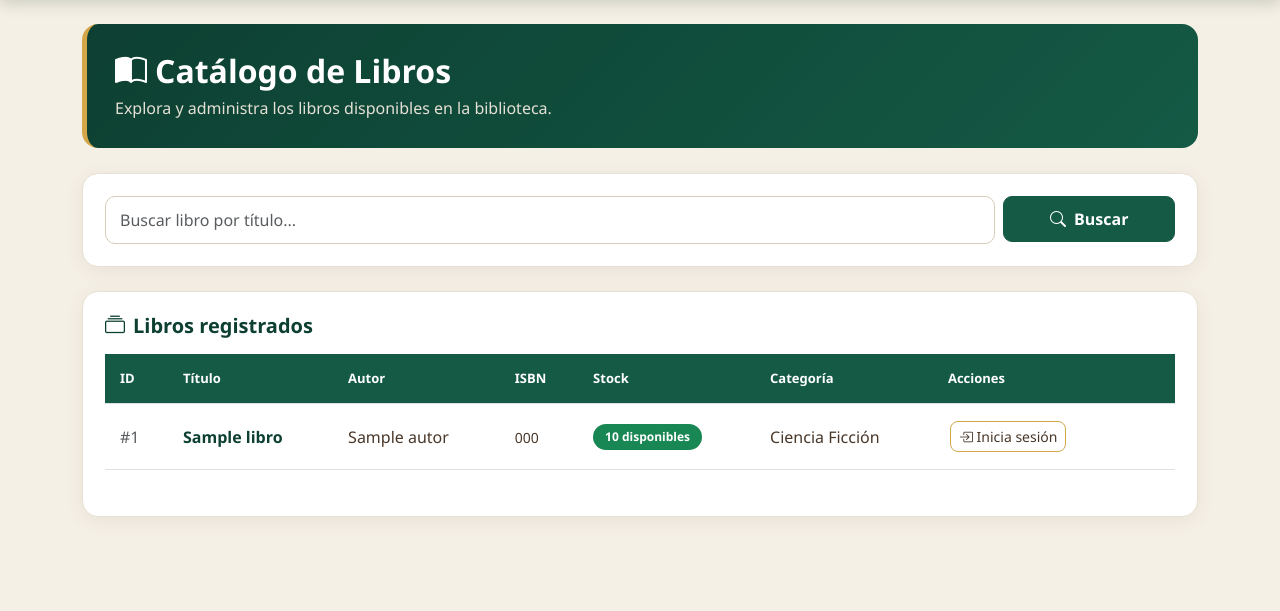
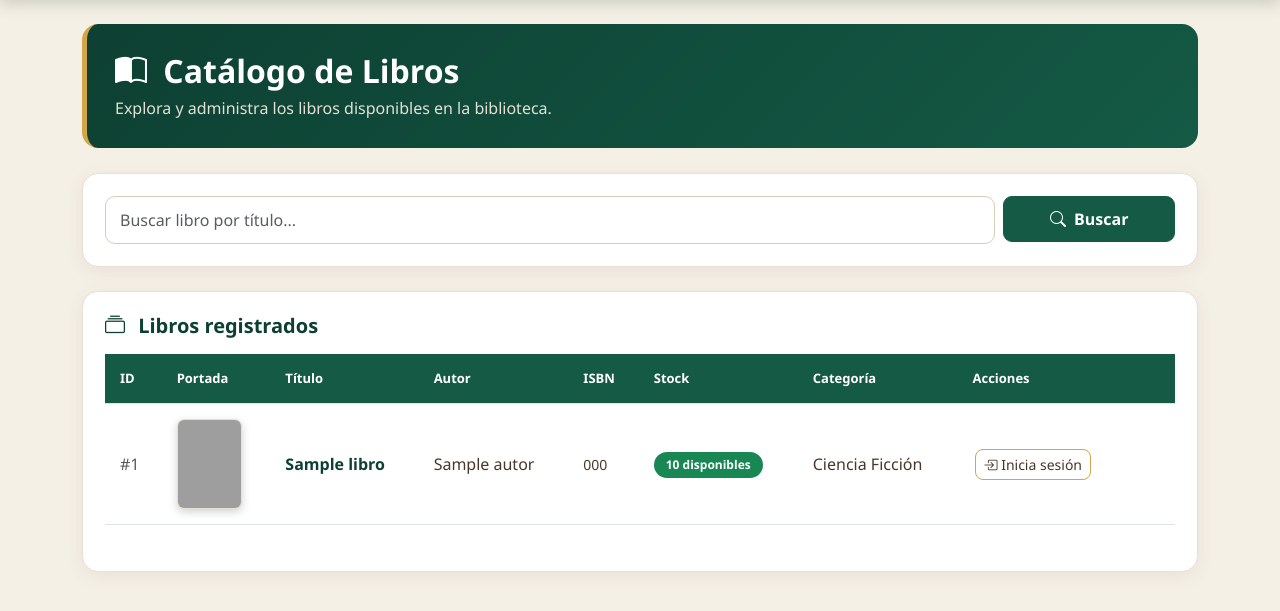
Before and after one commit to agus30099/biblioteca-laravel, a Laravel app: page /libros in a window 1280 px wide. Shown: the part 71-682 px from the top of the page. Run offline with Laravel 12, Linux system fonts and the light colour scheme; data comes from the database, SQL or seed files in the repository; tables that the repository leaves empty hold one stand-in row (values such as "Sample post"); parts of the project's set-up code (start-up, migrations or seed data) failed here and were passed over; grey boxes are pictures that could not be loaded.

Commit message:
portadas

```diff
--- a/resources/views/libros/index.blade.php
+++ b/resources/views/libros/index.blade.php
@@ -4,6 +4,7 @@
 @section('title', 'Catálogo de Libros')
 
 @section('content')
+
 <style>
     .catalog-header {
         background: linear-gradient(135deg, #0D4032, #145A45);
@@ -58,6 +59,29 @@
     .book-title {
         font-weight: 700;
         color: #0D4032;
+    }
+
+    .book-cover {
+        width: 65px;
+        height: 90px;
+        object-fit: cover;
+        border-radius: 7px;
+        box-shadow: 0 3px 8px rgba(0,0,0,.18);
+        border: 1px solid #E8E0D2;
+        background: #F5F0E6;
+    }
+
+    .book-cover-placeholder {
+        width: 65px;
+        height: 90px;
+        background: #F5F0E6;
+        color: #145A45;
+        border-radius: 7px;
+        display: none;
+        align-items: center;
+        justify-content: center;
+        font-size: 25px;
+        border: 1px solid #E8E0D2;
     }
 
     .stock-badge {
@@ -144,34 +168,50 @@
                 <li>{{ $error }}</li>
             @endforeach
         </ul>
+
         <button type="button" class="btn-close" data-bs-dismiss="alert"></button>
     </div>
 @endif
 
 <div class="catalog-header d-flex justify-content-between align-items-center flex-wrap gap-3">
+
     <div>
-        <h2><i class="bi bi-book-half me-2"></i>Catálogo de Libros</h2>
+        <h2>
+            <i class="bi bi-book-half me-2"></i>
+            Catálogo de Libros
+        </h2>
+
         <p>Explora y administra los libros disponibles en la biblioteca.</p>
     </div>
 
     <div class="d-flex flex-wrap gap-2">
+
         @auth
             @if(auth()->user()->role == 'admin')
-                <a href="{{ route('libros.export') }}" class="btn btn-outline-light catalog-btn">
-                    <i class="bi bi-file-earmark-excel me-1"></i> Exportar CSV
+
+                <a href="{{ route('libros.export') }}"
+                   class="btn btn-outline-light catalog-btn">
+                    <i class="bi bi-file-earmark-excel me-1"></i>
+                    Exportar CSV
                 </a>
 
-                <a href="{{ route('libros.create') }}" class="btn btn-gold catalog-btn">
-                    <i class="bi bi-plus-circle me-1"></i> Nuevo Libro
+                <a href="{{ route('libros.create') }}"
+                   class="btn btn-gold catalog-btn">
+                    <i class="bi bi-plus-circle me-1"></i>
+                    Nuevo Libro
                 </a>
+
             @endif
         @endauth
+
     </div>
 </div>
 
 <div class="card catalog-card mb-4">
     <div class="card-body">
+
         <form action="{{ route('libros.index') }}" method="GET" class="row g-2">
+
             <div class="col-md-10">
                 <input
                     type="text"
@@ -184,26 +224,36 @@
 
             <div class="col-md-2">
                 <button type="submit" class="btn btn-catalog catalog-btn w-100">
-                    <i class="bi bi-search me-1"></i> Buscar
+                    <i class="bi bi-search me-1"></i>
+                    Buscar
                 </button>
             </div>
+
         </form>
+
     </div>
 </div>
 
 <div class="card catalog-card">
     <div class="card-body">
+
         <div class="d-flex justify-content-between align-items-center mb-3">
+
             <h5 class="fw-bold mb-0" style="color:#0D4032;">
-                <i class="bi bi-collection me-2"></i>Libros registrados
+                <i class="bi bi-collection me-2"></i>
+                Libros registrados
             </h5>
+
         </div>
 
         <div class="table-responsive">
+
             <table class="table table-hover catalog-table align-middle mb-0">
+
                 <thead>
                     <tr>
                         <th>ID</th>
+                        <th>Portada</th>
                         <th>Título</th>
                         <th>Autor</th>
                         <th>ISBN</th>
@@ -214,15 +264,38 @@
                 </thead>
 
                 <tbody>
+
                     @forelse($libros as $libro)
+
                         <tr>
-                            <td class="text-muted">#{{ $libro->id }}</td>
+
+                            <td class="text-muted">
+                                #{{ $libro->id }}
+                            </td>
 
                             <td>
-                                <span class="book-title">{{ $libro->titulo }}</span>
+                                <img
+                                    src="https://covers.openlibrary.org/b/isbn/{{ str_replace('-', '', $libro->isbn) }}-M.jpg"
+                                    class="book-cover"
+                                    alt="Portada de {{ $libro->titulo }}"
+                                    loading="lazy"
+                                    onerror="this.style.display='none'; this.nextElementSibling.style.display='flex';"
+                                >
+
+                                <div class="book-cover-placeholder">
+                                    <i class="bi bi-book"></i>
+                                </div>
                             </td>
 
-                            <td>{{ $libro->autor->nombre ?? 'Sin autor' }}</td>
+                            <td>
+                                <span class="book-title">
+                                    {{ $libro->titulo }}
+                                </span>
+                            </td>
+
+                            <td>
+                                {{ $libro->autor->nombre ?? 'Sin autor' }}
+                            </td>
 
                             <td>
                                 <small>{{ $libro->isbn }}</small>
@@ -235,23 +308,29 @@
                             </td>
 
                             <td>
-                                {{ $libro->categoria->nombre }}
+                                {{ $libro->categoria->nombre ?? 'Sin categoría' }}
                             </td>
 
                             <td class="catalog-actions">
+
                                 @auth
+
                                     @if(auth()->user()->role == 'admin')
+
                                         <a href="{{ route('libros.edit', $libro) }}"
                                            class="btn btn-sm btn-outline-gold"
                                            title="Editar libro">
+
                                             <i class="bi bi-pencil-square"></i>
                                             Editar
+
                                         </a>
 
                                         <form action="{{ route('libros.destroy', $libro) }}"
                                               method="POST"
                                               class="d-inline"
                                               onsubmit="return confirm('¿Eliminar libro?')">
+
                                             @csrf
                                             @method('DELETE')
 
@@ -259,58 +338,108 @@
                                                 <i class="bi bi-trash"></i>
                                                 Eliminar
                                             </button>
+
                                         </form>
+
                                     @else
+
                                         @if($libro->stock == 0)
-                                            <form action="{{ route('reservas.store') }}" method="POST" class="d-inline">
+
+                                            <form action="{{ route('reservas.store') }}"
+                                                  method="POST"
+                                                  class="d-inline">
+
                                                 @csrf
-                                                <input type="hidden" name="libro_id" value="{{ $libro->id }}">
+
+                                                <input type="hidden"
+                                                       name="libro_id"
+                                                       value="{{ $libro->id }}">
 
                                                 <button type="submit"
                                                         class="btn btn-sm btn-gold"
                                                         onclick="return confirm('¿Reservar este libro?')">
+
                                                     <i class="bi bi-bookmark-plus"></i>
                                                     Reservar
+
                                                 </button>
+
                                             </form>
+
                                         @else
-                                            <form action="{{ route('prestamos.store') }}" method="POST" class="d-inline">
+
+                                            <form action="{{ route('prestamos.store') }}"
+                                                  method="POST"
+                                                  class="d-inline">
+
                                                 @csrf
-                                                <input type="hidden" name="libro_id" value="{{ $libro->id }}">
-                                                <input type="hidden" name="fecha_prestamo" value="{{ date('Y-m-d') }}">
+
+                                                <input type="hidden"
+                                                       name="libro_id"
+                                                       value="{{ $libro->id }}">
+
+                                                <input type="hidden"
+                                                       name="fecha_prestamo"
+                                                       value="{{ date('Y-m-d') }}">
 
                                                 <button type="submit"
                                                         class="btn btn-sm btn-catalog"
                                                         onclick="return confirm('¿Solicitar este libro al bibliotecario?')">
+
                                                     <i class="bi bi-hand-index"></i>
                                                     Solicitar
+
                                                 </button>
+
                                             </form>
+
                                         @endif
+
                                     @endif
+
                                 @else
-                                    <a href="{{ route('login') }}" class="btn btn-sm btn-outline-gold">
+
+                                    <a href="{{ route('login') }}"
+                                       class="btn btn-sm btn-outline-gold">
+
                                         <i class="bi bi-box-arrow-in-right"></i>
                                         Inicia sesión
+
                                     </a>
+
                                 @endauth
+
+                            </td>
+
+                        </tr>
+
+                    @empty
+
+                        <tr>
+                            <td colspan="8" class="text-center py-5 text-muted">
+
+                                <i class="bi bi-book fs-1 d-block mb-2"></i>
+
+                                No hay libros registrados o no coinciden con la búsqueda.
+
                             </td>
                         </tr>
-                    @empty
-                        <tr>
-                            <td colspan="7" class="text-center py-5 text-muted">
-                                <i class="bi bi-book fs-1 d-block mb-2"></i>
-                                No hay libros registrados o no coinciden con la búsqueda.
-                            </td>
-                        </tr>
+
                     @endforelse
+
                 </tbody>
+
             </table>
+
         </div>
 
         <div class="d-flex justify-content-center mt-4">
+
             {{ $libros->appends(['buscar' => $buscar])->links('pagination::bootstrap-5') }}
+
         </div>
+
     </div>
 </div>
+
 @endsection
```
